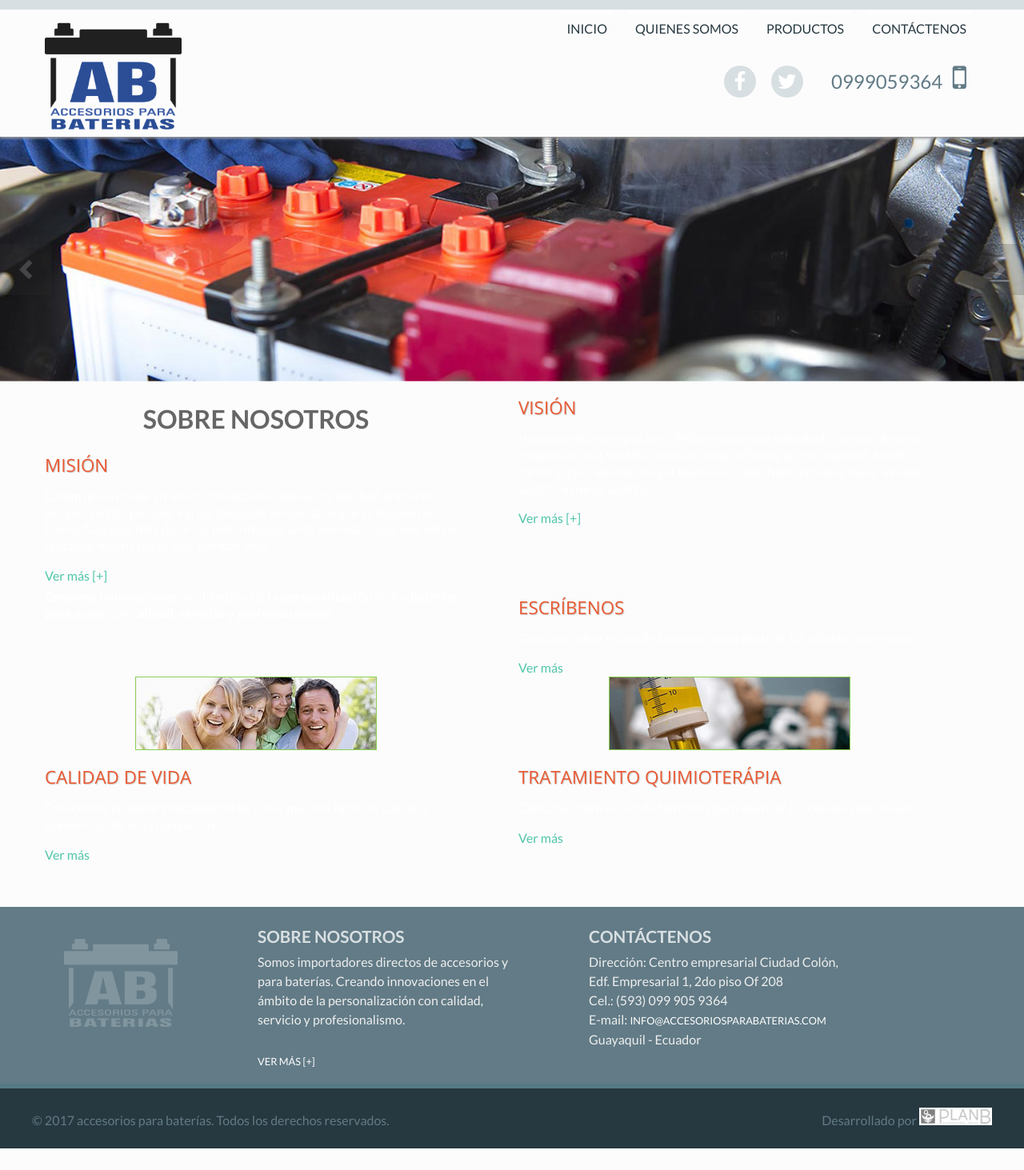
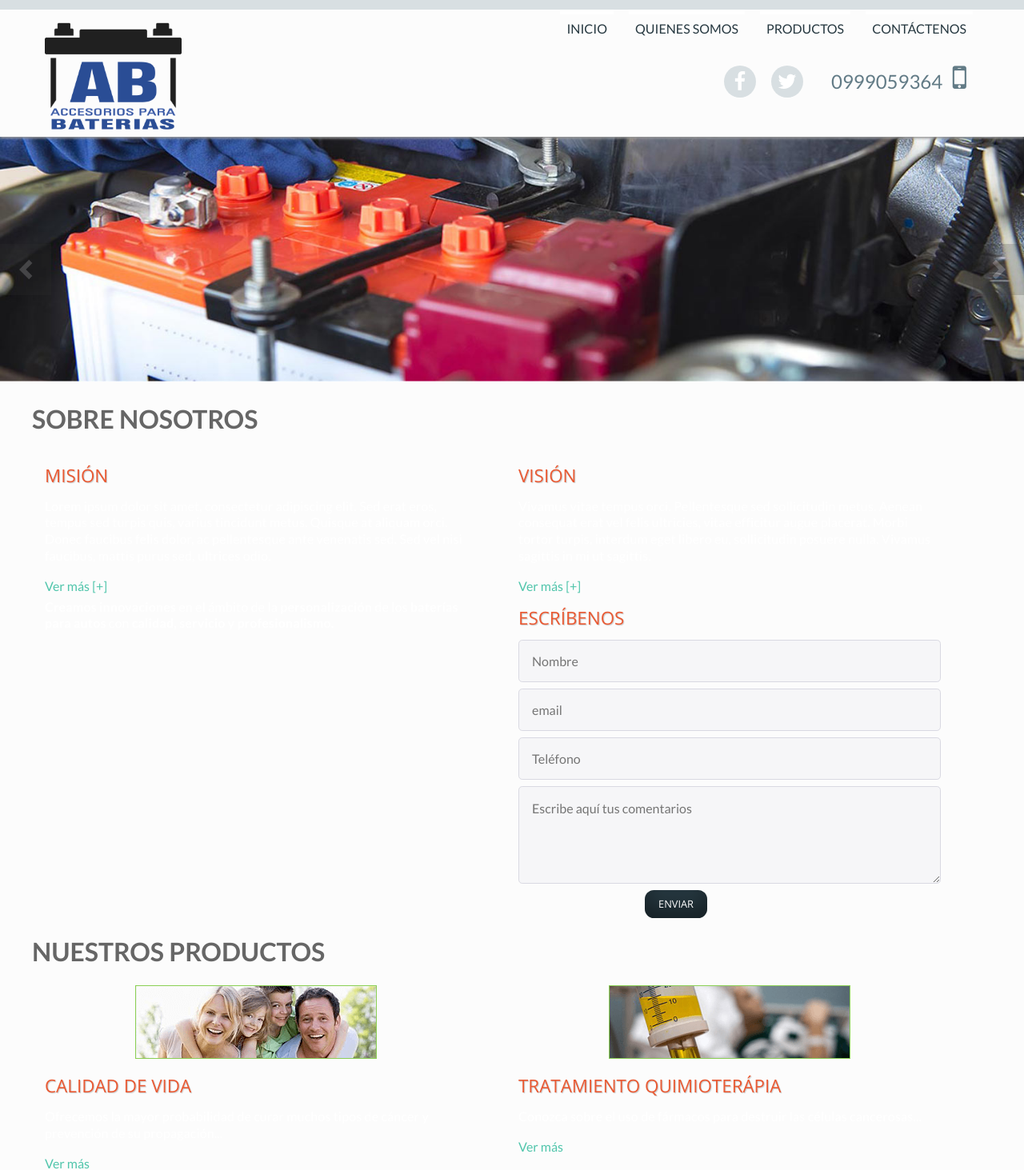
Before and after one commit to planbec/baterias, a PHP site: page / in a window 1280 px wide. Shown: the top 1463 px of the page at 80% size. Before the commit the page ends 1436 px from the top, so only its background shows below. Run offline with PHP 8.4, Linux system fonts and the light colour scheme; some libraries are stand-ins or nearby versions.

Commit message:
Titulos home

```diff
--- a/cont-home.php
+++ b/cont-home.php
@@ -14,7 +14,7 @@
 
 			<aside class="col3">
 				<h3 class="title">Cont&aacute;ctenos</h3>
-					<form action="enviar.php" method="post">
+				<form action="enviar.php" method="post">
 					<input type="text" id="nombre" name="nombre" placeholder="Nombre" required="">
 					<input type="text" id="email" name="email" placeholder="email" required="">
 					<input type="text" id="telefono" name="telefono" placeholder="Teléfono" required="">
--- a/home-productos.php
+++ b/home-productos.php
@@ -1,6 +1,6 @@
 
 		<section id="productos-home" class="container">
-
+			<h1>Nuestros productos</h1>
 			<div class="cols cf">
 
 				<article class="servicio-resumen col2">
--- a/home-registo.php
+++ b/home-registo.php
@@ -13,8 +13,13 @@
 				<article class="servicio-resumen col2">
 					<div class="text">
 						<h2>Escr&iacute;benos</h2>
-						<p>Conozca sobre el uso de f&aacute;rmacos para destruir las c&eacute;lulas cancerosas...</p>
-						<a href="quimioterapia.php">Ver m&aacute;s</a>
+							<form action="enviar.php" method="post">
+								<input type="text" id="nombre" name="nombre" placeholder="Nombre" required="">
+								<input type="text" id="email" name="email" placeholder="email" required="">
+								<input type="text" id="telefono" name="telefono" placeholder="Teléfono" required="">
+								<textarea id="mensaje" name="mensaje" rows="4" placeholder="Escribe aquí tus comentarios" required=""></textarea>
+								<input type="submit" value="Enviar" class="btn-form">
+							</form>
 					</div><!-- /.text -->
 				</article><!-- /.servicio-resumen -->
 
--- a/home-sobrenosotros.php
+++ b/home-sobrenosotros.php
@@ -1,10 +1,10 @@
 
 		<section id="nosotros-home" class="container">
-
+			<h1>Sobre nosotros</h1>
 			<div class="cols cf">
 
 				<article class="servicio-resumen col2">
-				<h1>Sobre nosotros</h1>
+
 					<div class="text">
 						<h2>Misi&oacute;n</h2>
 						<p>Lorem ipsum dolor sit amet, consectetur adipiscing elit. Sed erat eros, tempus sed turpis quis, varius tincidunt metus. Quisque at aliquam orci. Donec faucibus felis dolor, ac pellentesque ante venenatis sed. Sed vel nisi faucibus, mattis purus sed, ultrices odio. </p>
```
